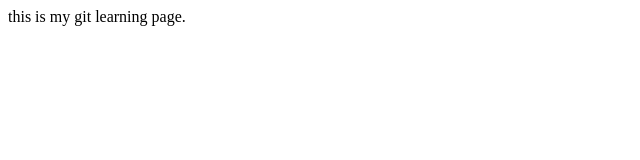
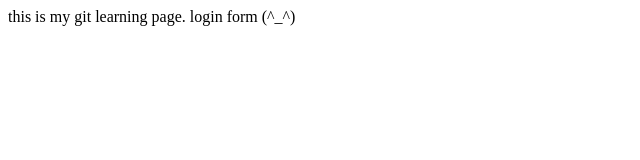
Before and after one commit to Harsh266-Git/myGitProject, a plain HTML site: page index.html in a window 1280 px wide. Shown: the whole page, without its empty margins (0-640 px from the left). Drawn offline with Linux system fonts and the light colour scheme.

Commit message:
login form

```diff
--- a/index.html
+++ b/index.html
@@ -9,6 +9,7 @@
 <body>
     <p>
         this is my git learning page.
+        login form (^_^)
     </p>
 </body>
 
```
Also changed, not shown: login.html (added).
